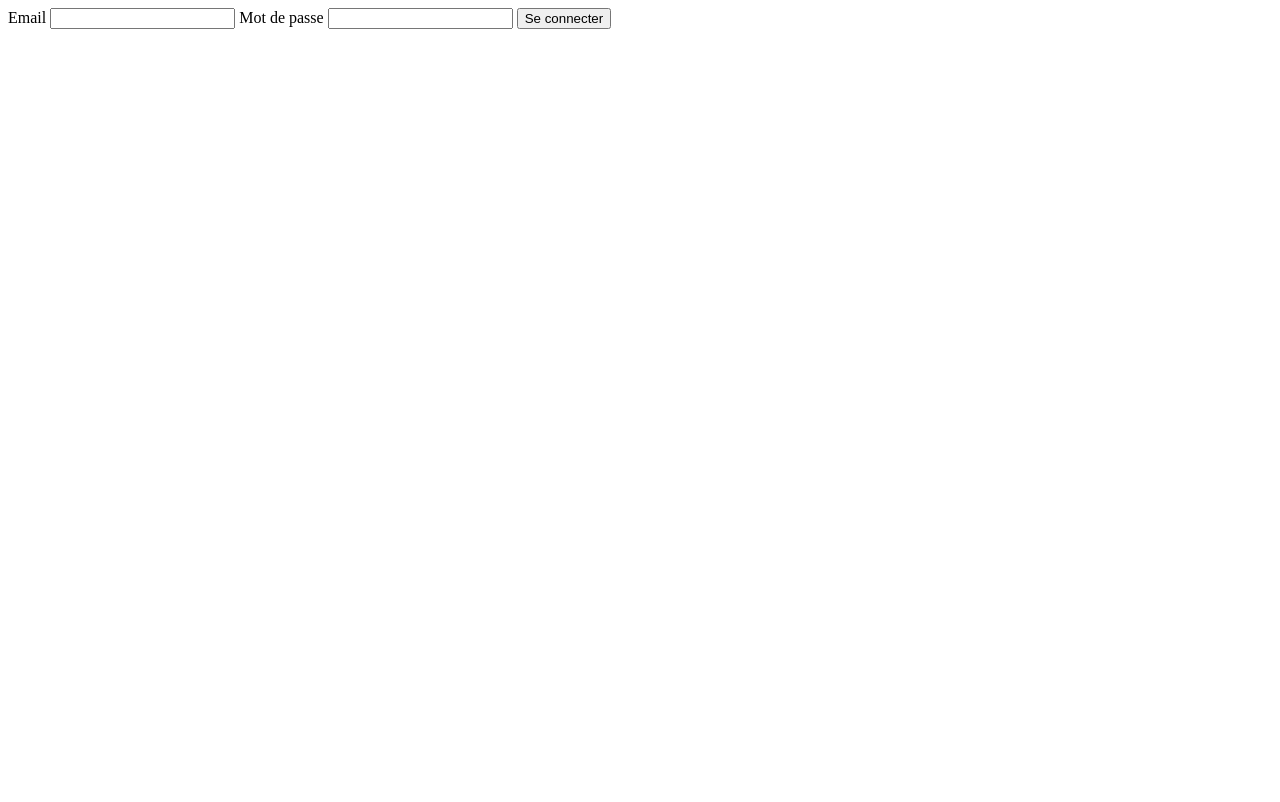
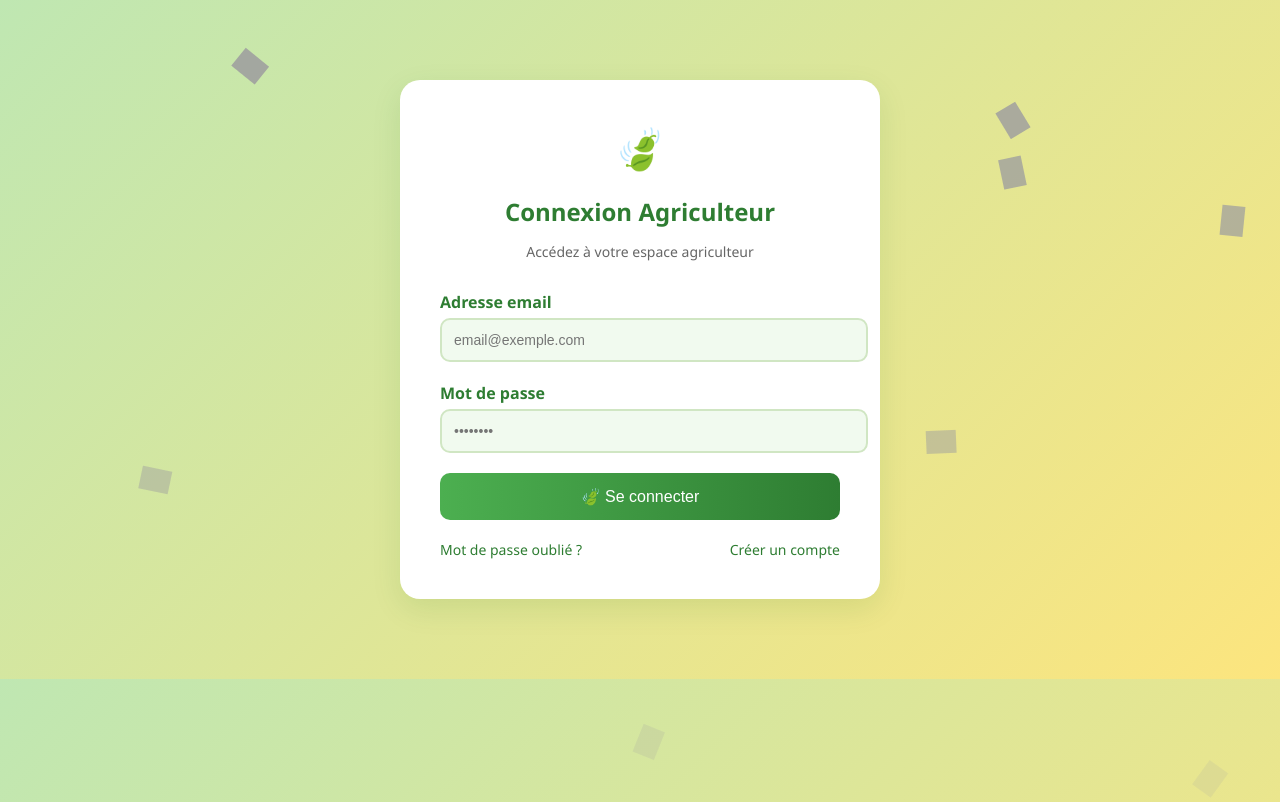
Before and after one commit to diarraaaa/AgrigrenierIOT, a Flask app: page /connexionpage in a window 1280 px wide. Before the commit the page ends 29 px from the top, so only its background shows below. Run offline with Flask 3, Linux system fonts and the light colour scheme; grey boxes are pictures that could not be loaded.

Commit message:
csspage connexion

```diff
--- a/app/templates/Connection.html
+++ b/app/templates/Connection.html
@@ -1,17 +1,177 @@
-<html>
+<!DOCTYPE html>
+<html lang="fr">
 <head>
-        <title>Page de test</title>
+  <meta charset="UTF-8">
+  <title>Connexion Agriculteur</title>
+  <style>
+    body {
+      margin: 0;
+      padding: 0;
+      font-family: 'Segoe UI', sans-serif;
+      background: linear-gradient(135deg, #bfe7b2, #fce57e); /* dégradé vert-jaune */
+      overflow: hidden;
+    }
+
+    .leaf {
+      position: absolute;
+      top: -50px;
+      width: 30px;
+      height: 30px;
+      background-image: url('https://cdn-icons-png.flaticon.com/512/415/415733.png');
+      background-size: contain;
+      background-repeat: no-repeat;
+      animation: fall linear infinite;
+      opacity: 0.8;
+    }
+
+    @keyframes fall {
+      0% {
+        transform: translateY(0) rotate(0deg);
+        opacity: 1;
+      }
+      100% {
+        transform: translateY(120vh) rotate(360deg);
+        opacity: 0;
+      }
+    }
+
+    .container {
+      max-width: 400px;
+      margin: 80px auto;
+      background: white;
+      padding: 40px;
+      border-radius: 20px;
+      box-shadow: 0 10px 30px rgba(0, 100, 0, 0.1);
+      position: relative;
+      z-index: 2;
+    }
+
+    .logo {
+      text-align: center;
+      font-size: 40px;
+      margin-bottom: 10px;
+      color: #4CAF50;
+    }
+
+    h2 {
+      text-align: center;
+      color: #2e7d32;
+      margin-bottom: 8px;
+    }
+
+    p.subtext {
+      text-align: center;
+      font-size: 14px;
+      color: #666;
+      margin-bottom: 30px;
+    }
+
+    label {
+      display: block;
+      margin-bottom: 5px;
+      color: #2e7d32;
+      font-weight: bold;
+    }
+
+    input {
+      width: 100%;
+      padding: 12px;
+      margin-bottom: 20px;
+      border: 2px solid #d0e6c3;
+      border-radius: 10px;
+      background-color: #f1faef;
+      font-size: 14px;
+    }
+
+    .btn {
+      background: linear-gradient(to right, #4CAF50, #2e7d32);
+      color: white;
+      border: none;
+      width: 100%;
+      padding: 14px;
+      font-size: 16px;
+      border-radius: 10px;
+      cursor: pointer;
+      display: flex;
+      align-items: center;
+      justify-content: center;
+      gap: 10px;
+    }
+
+    .btn:hover {
+      background: linear-gradient(to right, #388e3c, #1b5e20);
+    }
+
+    .extra-links {
+      display: flex;
+      justify-content: space-between;
+      margin-top: 20px;
+      font-size: 14px;
+    }
+
+    .extra-links a {
+      color: #2e7d32;
+      text-decoration: none;
+    }
+
+    /* feuilles en arrière-plan */
+    .falling-leaves {
+      position: absolute;
+      width: 100%;
+      height: 100%;
+      pointer-events: none;
+      top: 0;
+      left: 0;
+      z-index: 1;
+    }
+  </style>
 </head>
 <body>
+  <!-- Feuilles animées -->
+  <div class="falling-leaves" id="fallingLeaves"></div>
+
+  <!-- Formulaire -->
+  <div class="container">
+    <div class="logo">🍃</div>
+    <h2>Connexion Agriculteur</h2>
+    <p class="subtext">Accédez à votre espace agriculteur</p>
+
     <form action="/connexioncode" method="POST">
         {%if message %}
-                <p style="color: rgb(255, 0, 0);">{{ message }}</p>
+            <p style="color: rgb(255, 0, 0); text-align: center; margin-bottom: 20px;">{{ message }}</p>
         {% endif %}
-            <label for="email">Email</label>
-            <input type="email" name="email" required>
-            <label for="motdepasse">Mot de passe</label>
-            <input type="password" name="motdepasse" required>
-            <input type="submit" value="Se connecter">
+
+        <label for="email">Adresse email</label>
+        <input type="email" id="email" name="email" placeholder="email@exemple.com" required>
+
+        <label for="password">Mot de passe</label>
+        <input type="password" id="password" name="motdepasse" placeholder="••••••••" required>
+
+        <button type="submit" class="btn">
+            🍃 Se connecter
+        </button>
+
+        <div class="extra-links">
+            <a href="#">Mot de passe oublié ?</a>
+            <a href="#">Créer un compte</a>
+        </div>
     </form>
+
+
+
+  <!-- Script pour générer les feuilles -->
+  <script>
+    const leafCount = 15;
+    const container = document.getElementById("fallingLeaves");
+
+    for (let i = 0; i < leafCount; i++) {
+      const leaf = document.createElement("div");
+      leaf.className = "leaf";
+      leaf.style.left = Math.random() * 100 + "vw";
+      leaf.style.animationDuration = 5 + Math.random() * 5 + "s";
+      leaf.style.animationDelay = Math.random() * 10 + "s";
+      container.appendChild(leaf);
+    }
+  </script>
 </body>
 </html>
```
Lines whose indentation alone changed are shown as unchanged.
